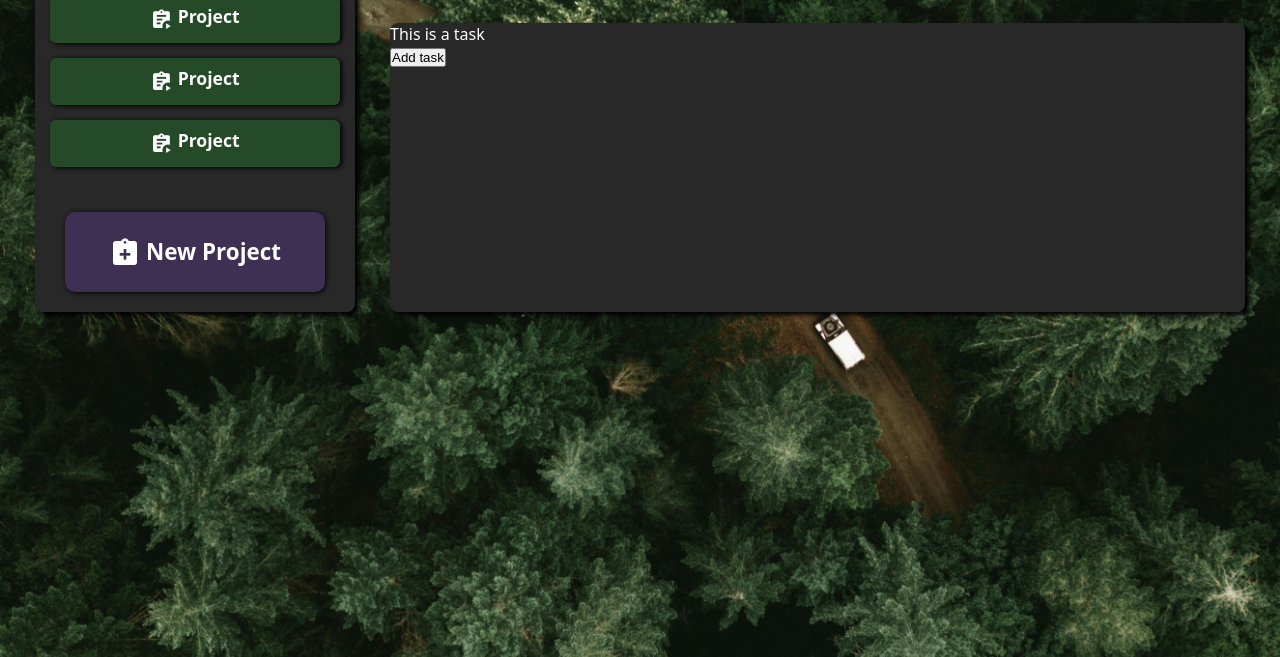
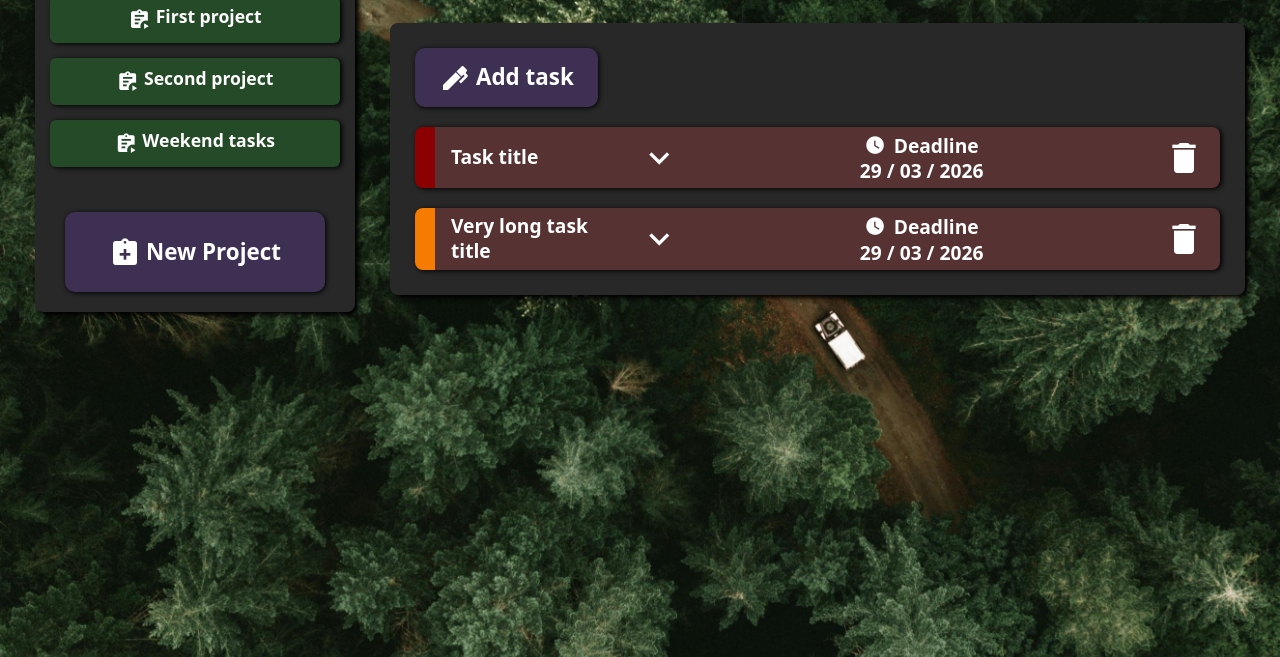
Before and after one commit to Martynas0/odin_todo_list, a website built with webpack: page src/index.html in a window 1280 px wide. Shown: the part 143-800 px from the top of the page. Built offline with nearby package versions, Linux system fonts and the light colour scheme.

Commit message:
Complete initial GUI
Will have to add a modal for adding new projects
and new tasks later, but for the moment i shall begin
programming the functionality.

```diff
--- a/src/index.html
+++ b/src/index.html
@@ -10,9 +10,9 @@
     <nav>
         <h2><span class="mdi mdi-clipboard-text"></span>My projects</h2>
         <div class="project-menu">
-            <button type="button"><span class="mdi mdi-clipboard-text-play"></span>Project</button>
-            <button type="button"><span class="mdi mdi-clipboard-text-play"></span>Project</button>
-            <button type="button"><span class="mdi mdi-clipboard-text-play"></span>Project</button>
+            <button type="button"><span class="mdi mdi-clipboard-text-play"></span>First project</button>
+            <button type="button"><span class="mdi mdi-clipboard-text-play"></span>Second project</button>
+            <button type="button"><span class="mdi mdi-clipboard-text-play"></span>Weekend tasks</button>
         </div>
         <button class="new-project-btn"><span class="mdi mdi-clipboard-plus"></span>New Project</button>
     </nav>
@@ -22,11 +22,30 @@
             <h3><span class="mdi mdi-clipboard-check"></span>My project name.</h3>
         </div>
         <div class="current-project-container">
+            <div class="add-task-container">
+                <button type="button"><span class="mdi mdi-pen"></span>Add task</button>
+            </div>
             <div class="task-container">
-                <div class="task">This is a task</div>
-            </div>
-            <div class="add-task-container">
-                <button>Add task</button>
+
+                <div class="task urgent">
+                    <p>Task title</p>
+                    <span class="mdi mdi-chevron-down"></span>
+                    <div class="due-date"><p><span class="mdi mdi-clock"></span>Deadline</p><p>29 / 03 / 2026</p></div>
+                    <span class="mdi mdi-delete"></span>
+
+                    <div class="task-desc">This is a description of the first task withint this speckfic
+                        project, other tasks may also have a description within any of the available or created
+                        projects.
+                    </div>
+
+                </div>
+
+                <div class="task normal">
+                    <p>Very long task title</p>
+                    <span class="mdi mdi-chevron-down"></span>
+                    <div class="due-date"><p><span class="mdi mdi-clock"></span>Deadline</p><p>29 / 03 / 2026</p></div>
+                    <span class="mdi mdi-delete"></span>
+                </div>
             </div>
         </div>
     </section>
--- a/src/index.js
+++ b/src/index.js
@@ -1,2 +1,3 @@
 import "./style.css";
 import "./project.css";
+import "./task.css";
--- a/src/project.css
+++ b/src/project.css
@@ -26,7 +26,40 @@ h3 > span {
 }
 
 div.current-project-container {
+    padding: 25px;
     background-color: #282828;
     box-shadow: 4px 3px 5px rgb(0, 0, 0);
     border-radius: 8px;
+
+    display: flex;
+    flex-direction: column;
+    row-gap: 20px;
 }
+
+div.add-task-container {
+    display: flex;
+}
+
+div.add-task-container > button[type="button"] {
+    background-color: #3e3052;
+    color: inherit;
+    font-family: inherit;
+    font-weight: 900;
+    font-size: 1.4rem;
+    border: none;
+    border-radius: 10px;
+    padding: 8px 24px;
+    box-shadow: 1px 1px 5px black;
+}
+
+button[type="button"] > span {
+    font-size: 2rem;
+    vertical-align: sub;
+    margin-right: 5px;
+}
+
+div.task-container {
+    display: flex;
+    flex-direction: column;
+    row-gap: 20px;
+}
--- a/src/style.css
+++ b/src/style.css
@@ -7,6 +7,7 @@
 :root {
     font-size: 16px;
     color: white;
+    line-height: 1.3;
     font-family: system-ui, -apple-system, BlinkMacSystemFont, 'Segoe UI', Roboto, Oxygen, Ubuntu, Cantarell, 'Open Sans', 'Helvetica Neue', sans-serif;
 }
 
@@ -20,6 +21,8 @@ body {
 
     display: grid;
     grid-template-columns: minmax(max-content, 25vw) 1fr;
+    grid-template-rows: calc(100vh - 70px);  /* THIS IS DODGY DODGY --- come back and figure out a better fix */
+    align-items: start;
     column-gap: 35px;
 }
 
--- /dev/null
+++ b/src/task.css
@@ -0,0 +1,68 @@
+div.task {
+    background-color: #563232;
+    border-radius: 8px;
+    padding: 4px 16px;
+    font-size: 1.2rem;
+    font-weight: 600;
+    box-shadow: 2px 1px 5px black;
+
+
+    display: grid;
+    grid-template-columns: 1fr 1fr 1fr 1fr;
+    grid-template-rows: min-content min-content;
+    align-items: center;
+}
+
+.task > div.task-desc {
+    display: none;
+    grid-column: 1 / -1;
+    padding: 15px;
+    opacity: 0.9;
+}
+
+.task > div.task-desc-show {
+    display: block;
+}
+
+div.task > p:first-child {
+    margin-right: 15px;
+}
+
+div.task > span {
+    font-size: 2.5rem;
+}
+
+div.task span.mdi-delete {
+    justify-self: right;
+}
+
+div.task span.mdi-delete:hover,
+div.task span.mdi-chevron-down:hover {
+    opacity: 0.6;
+    cursor: pointer;
+}
+
+div.task span.mdi-clock {
+    font-size: 1.1em;
+    margin-right: 8px;
+}
+
+/* -- */
+
+div.task.urgent {
+    border-left: 20px solid #8b0000;
+}
+
+div.task.normal {
+    border-left: 20px solid #f57c00;
+}
+
+div.task.optional {
+    border-left: 20px solid #1b5e20;
+}
+
+/* -- */
+
+div.due-date {
+    text-align: center;
+}
```
